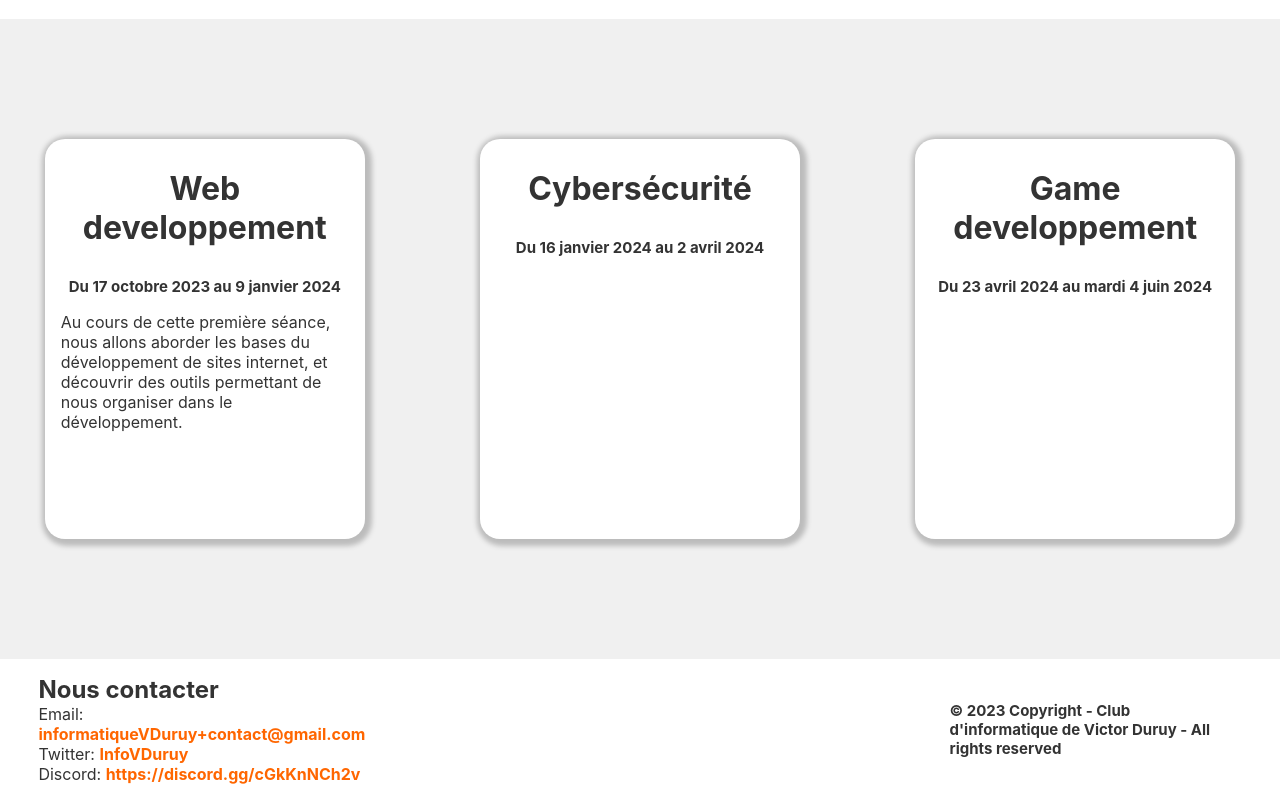
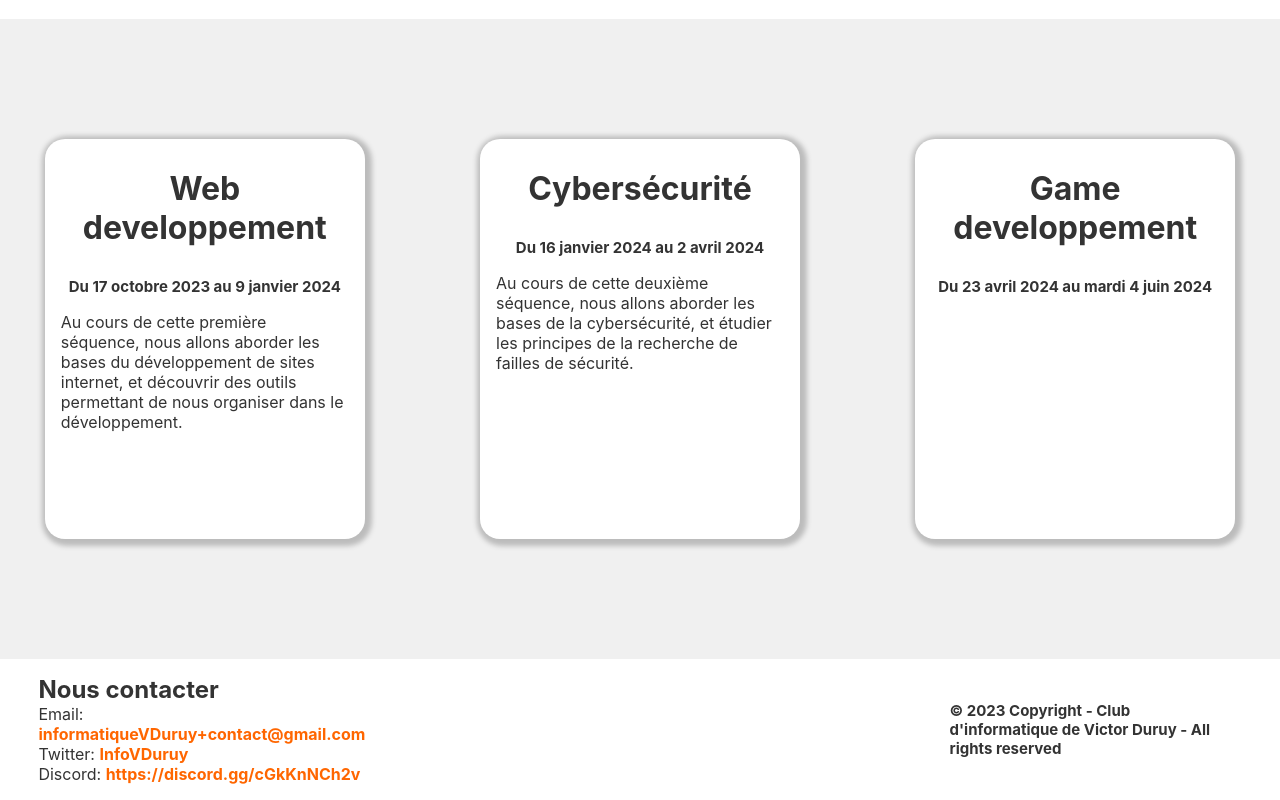
Before and after one commit to Informatique-VDuruy/website, a React (Vite) app: page /website/home in a window 1280 px wide. Shown: the part 1477-2277 px from the top of the page. Built offline with nearby package versions, Linux system fonts and the light colour scheme.

Commit message:
feat: adding a descritpion for cybersecurity

```diff
--- a/src/components/homepage/planning.tsx
+++ b/src/components/homepage/planning.tsx
@@ -7,15 +7,17 @@ function Planning() {
                 <div className='Sequence'>
                     <h2>Web developpement</h2>
                     <h3>Du 17 octobre 2023 au 9 janvier 2024</h3>
-                    <p>Au cours de cette première séance, nous allons aborder les bases du développement de sites internet, et découvrir des outils permettant de nous organiser dans le développement.</p>
+                    <p>Au cours de cette première séquence, nous allons aborder les bases du développement de sites internet, et découvrir des outils permettant de nous organiser dans le développement.</p>
                 </div>
                 <div className='Sequence'>
                     <h2>Cybersécurité</h2>
                     <h3>Du 16 janvier 2024 au 2 avril 2024</h3>
+                    <p>Au cours de cette deuxième séquence, nous allons aborder les bases de la cybersécurité, et étudier les principes de la recherche de failles de sécurité.</p>
                 </div>
                 <div className='Sequence'>
                     <h2>Game developpement</h2>
                     <h3>Du 23 avril 2024 au mardi 4 juin 2024</h3>
+                    <p></p>
                 </div>
             </div>
         </section>
```
